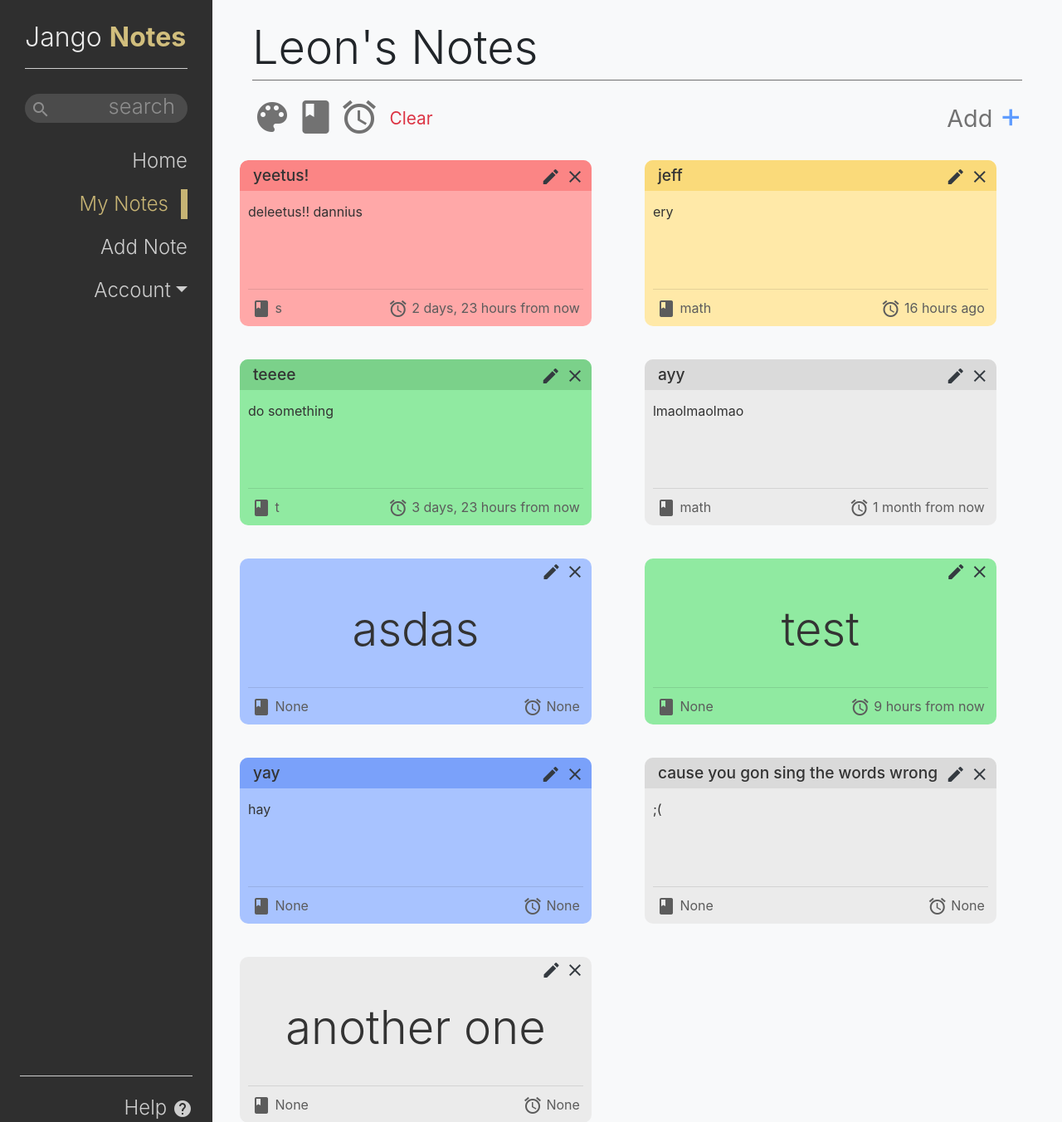
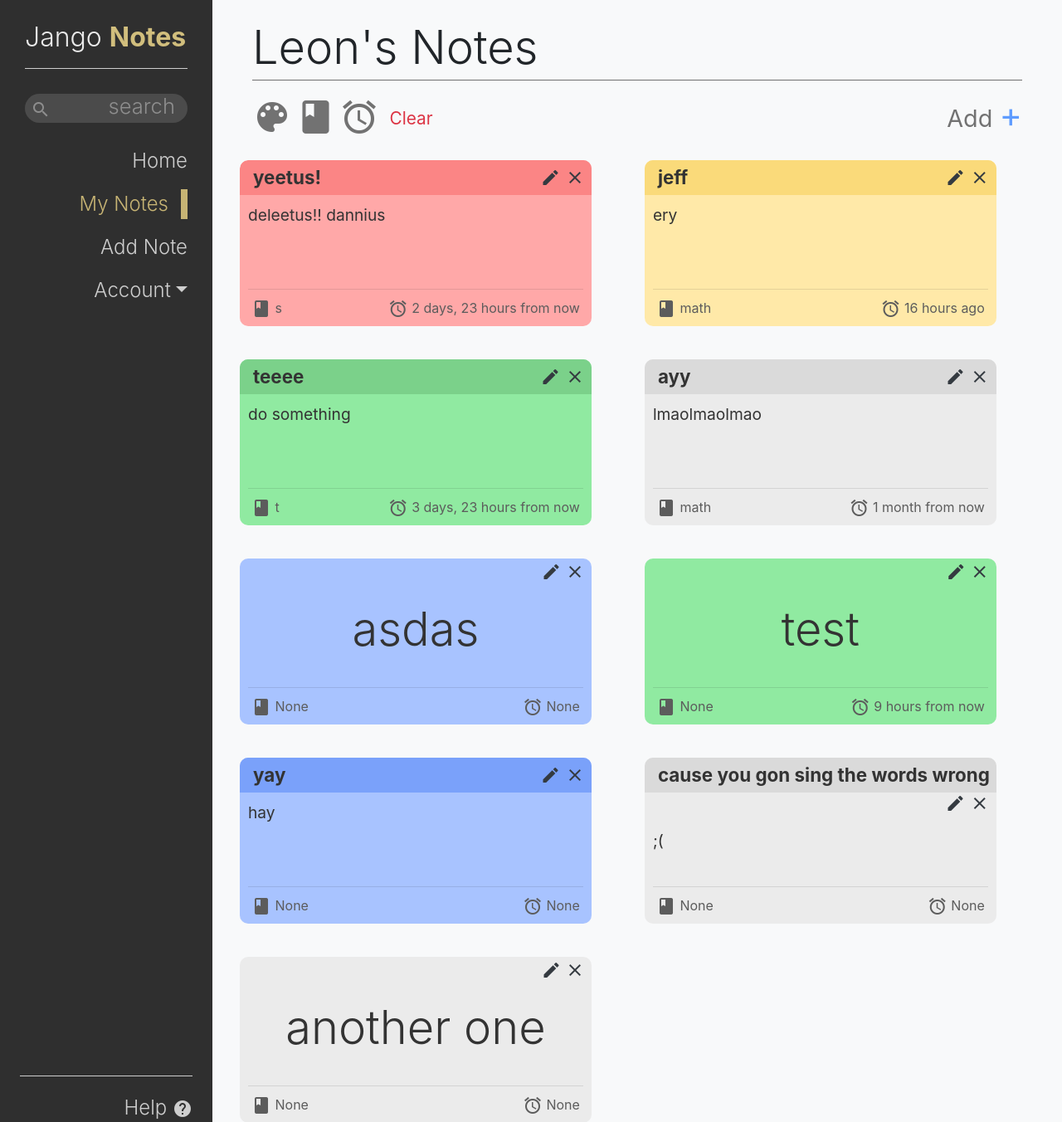
Before and after one commit to LonJonn/Jango-Notes, a Django app: page /notes in a window 1280 px wide. Shown: the top 1352 px of the page at 83% size. Run offline with Django 3.2, Linux system fonts and the light colour scheme; a user stored in the database is signed in; data comes from the database, SQL or seed files in the repository; some libraries are stand-ins or nearby versions.

Commit message:
made note text bigger

```diff
--- a/static/notesApp/css/style.css
+++ b/static/notesApp/css/style.css
@@ -90,12 +90,13 @@ body {
 
 .note-title {
   border-radius: 10px 10px 0 0;
-  font-size: 1.2rem;
-  font-weight: 500;
+  font-size: 1.4rem;
+  font-weight: bold;
 }
 
 .note-body {
   padding: 10px 10px;
+  font-size: 1.2rem;
 }
 
 .note-footer {
```
